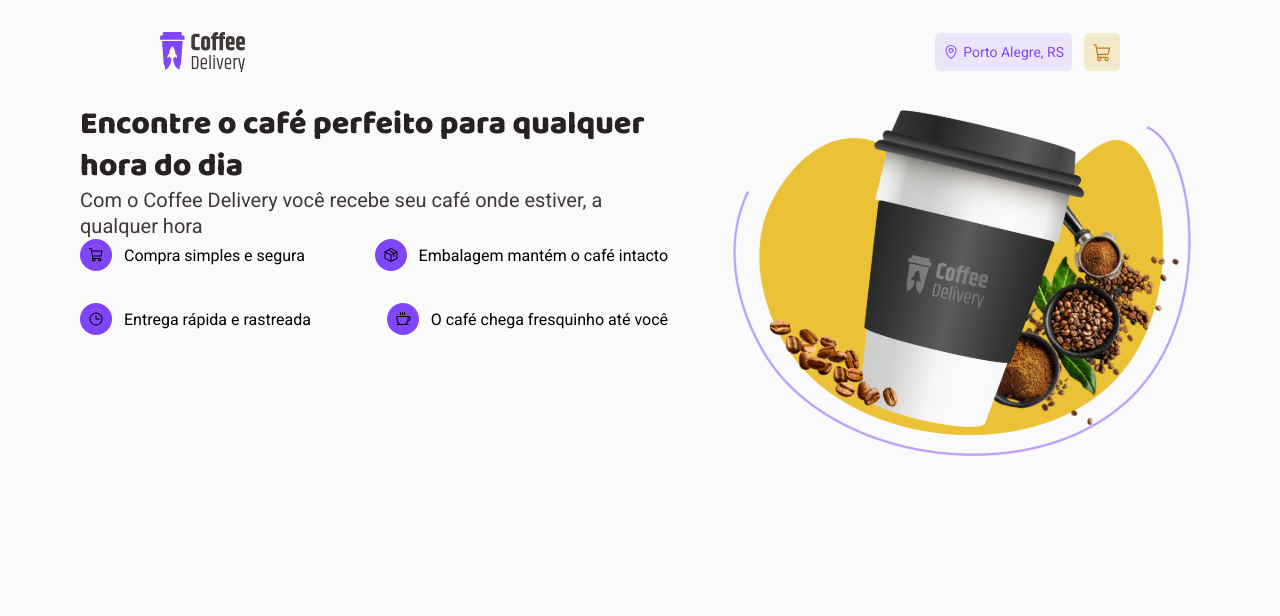
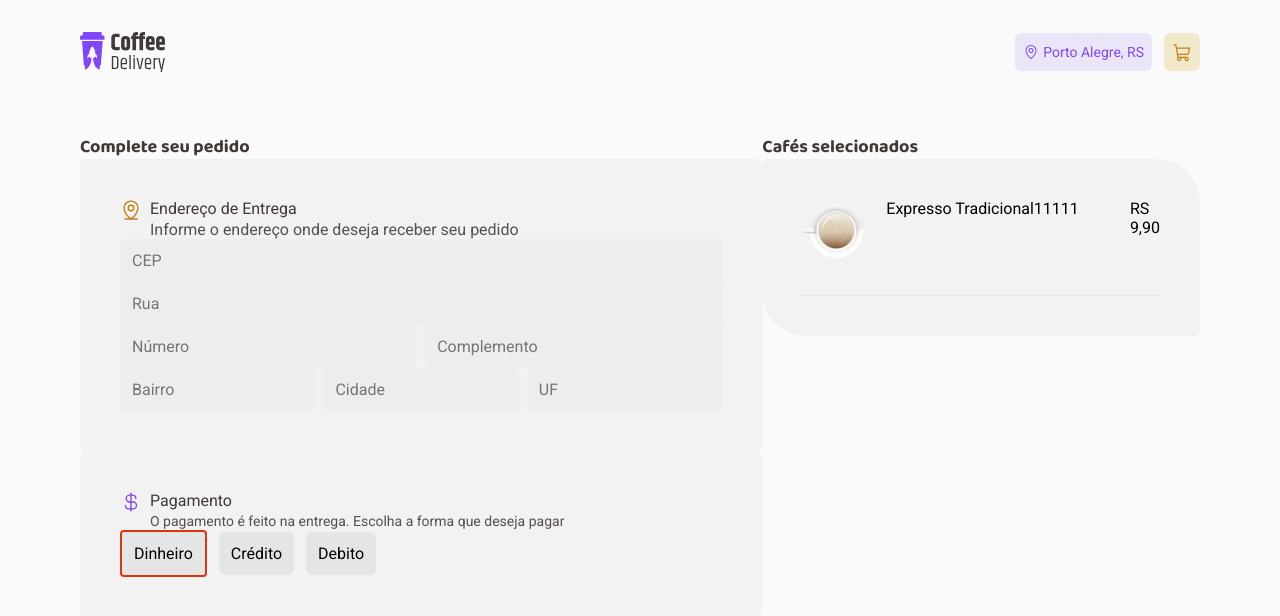
Before and after one commit to wicarpessoa/ignite-coffee, a React (Vite) app: page / in a window 1280 px wide. Shown: the top 616 px of the page. Built offline with nearby package versions, Linux system fonts and the light colour scheme.

Commit message:
feat: checkout screen initiated

```diff
--- a/package.json
+++ b/package.json
@@ -11,6 +11,7 @@
   },
   "dependencies": {
     "@phosphor-icons/react": "^2.0.13",
+    "@radix-ui/react-radio-group": "^1.1.3",
     "react": "^18.2.0",
     "react-dom": "^18.2.0",
     "styled-components": "^6.1.0"
--- a/src/App.tsx
+++ b/src/App.tsx
@@ -1,13 +1,12 @@
-import { Card } from "./components/card"
 import { Header } from "./components/header"
-import { Home } from "./pages"
+import { Checkout } from "./pages/Checkout"
 
 function App() {
 
   return (
     <>
     <Header/>
-    <Home/>
+    <Checkout/>
     </>
   )
 }
--- a/src/components/header/styles.ts
+++ b/src/components/header/styles.ts
@@ -2,10 +2,11 @@
 
 export const HeaderContainer = styled.header`
 display: flex;
-padding: 2rem 10rem;
+padding: 2rem ;
 justify-content: space-between;
 align-items: center;
-
+max-width: 1184px;
+margin: 0 auto;
 > div {
   display: flex;
   gap:12px;
--- /dev/null
+++ b/src/pages/Checkout/index.tsx
@@ -0,0 +1,75 @@
+import { CurrencyDollar, MapPinLine } from "@phosphor-icons/react";
+import { CheckoutAdressContainer, CheckoutCartContainer, CheckoutContainer, CheckoutPaymentContainer, RadioContainer } from "./styles";
+import Image1 from '../../assets/Image-1.png'
+import * as Radio from "@radix-ui/react-radio-group";
+export function Checkout() {
+  return (
+    <CheckoutContainer>
+      <div>
+        <h2>Complete seu pedido</h2>
+        <CheckoutAdressContainer>
+          <div>
+          <MapPinLine size={22} color="#C47F17"/>
+          <div>
+          <h2>Endereço de Entrega</h2>
+          <p>Informe o endereço onde deseja receber seu pedido</p>
+          </div>
+          </div>
+          <input type="text" name="" id="" placeholder="CEP"/>
+          <input type="text" placeholder="Rua"/>
+          <div><input type="text" name="" id="" placeholder="Número" /><input type="text" placeholder="Complemento" /></div>
+          <div><input type="text" placeholder="Bairro"/><input type="text" placeholder="Cidade"/><input type="text" placeholder="UF" /></div>
+        </CheckoutAdressContainer>
+        <CheckoutPaymentContainer>
+          <div>
+            <CurrencyDollar size={22} color='#8047F8'/>
+            <div>
+            <h2>Pagamento</h2>
+            <p>O pagamento é feito na entrega. Escolha a forma que deseja pagar</p>
+          </div>
+          </div>
+          <RadioContainer>
+          <Radio.Root className="RadioGroupRoot" defaultValue="default" aria-label="View density">
+      <div style={{ display: 'flex', alignItems: 'center' }}>
+        <Radio.Item className="RadioGroupItem" value="default" id="r1">
+        <span>Dinheiro</span>
+
+          <Radio.Indicator className="RadioGroupIndicator" />
+        </Radio.Item>
+
+      </div>
+      <div style={{ display: 'flex', alignItems: 'center' }}>
+        <Radio.Item className="RadioGroupItem" value="comfortable" id="r2">
+        <span>Crédito</span>
+
+          <Radio.Indicator className="RadioGroupIndicator" />
+        </Radio.Item>
+
+      </div>
+      <div style={{ display: 'flex', alignItems: 'center' }}>
+        <Radio.Item className="RadioGroupItem" value="compact" id="r3">
+          <span>Debito</span>
+          <Radio.Indicator className="RadioGroupIndicator" />
+        </Radio.Item>
+
+      </div>
+    </Radio.Root>
+    </RadioContainer>
+        </CheckoutPaymentContainer>
+      </div>
+      <div>
+        <h2>Cafés selecionados</h2>
+        <CheckoutCartContainer>
+          <div>
+            <img src={Image1} alt="" />
+            <div>
+              <span>Expresso Tradicional11111</span>
+              <div><button></button><button></button></div>
+            </div>
+              <span>RS 9,90</span>
+          </div>
+        </CheckoutCartContainer>
+      </div>
+    </CheckoutContainer>
+  )
+}
--- /dev/null
+++ b/src/pages/Checkout/styles.ts
@@ -0,0 +1,136 @@
+import styled from "styled-components";
+
+export const CheckoutContainer = styled.div`
+display: flex;
+margin: 0 auto;
+max-width: 1184px;
+padding: 2rem;
+> div {
+  > h2 {
+    font: ${props=> props.theme["baloo2-xs"]};
+    color: ${props=> props.theme["base-subtitle"]}
+
+  }
+}
+input {
+  background-color: ${props=> props.theme["base-input"]};
+  border: none;
+  padding: 12px;
+  border-radius: 4px;
+  width: 100%;
+}
+`
+export const CheckoutCartContainer = styled.div`
+display: flex;
+flex-direction: column;
+width: 100%;
+max-width: 36rem;
+padding: 2.5rem;
+background: ${props=> props.theme["base-card"]};
+border-radius: 6px 44px 6px 44px;
+> div {
+  padding-bottom: 2rem;
+    border-bottom: 1px solid ${props => props.theme["base-button"]};
+  display: flex;
+  > img {
+    height: 4rem;
+    width: auto;
+    object-fit: cover;
+    margin-right: 1.250rem;
+  }
+  > div {
+    display: flex;
+    flex-direction: column;
+    width: 100%;
+    margin-right:3.125rem;
+    >span {
+      white-space: nowrap;
+    }
+  }
+}
+`
+
+export const CheckoutAdressContainer = styled.form`
+  display: flex;
+  flex-direction: column;
+  padding: 2.5rem;
+  background: ${props=> props.theme["base-card"]};
+  border-radius: 6px;
+
+  > div {
+    display: flex;
+    gap: 8px;
+    h2 {
+    font: ${props=> props.theme["roboto-md"]};
+    font-weight:400 ;
+    color: ${props=> props.theme["base-subtitle"]}
+
+    }
+    p {
+    color: ${props=> props.theme["base-text"]}
+
+    }
+  }
+`
+
+export const CheckoutPaymentContainer = styled.div`
+display: flex;
+flex-direction: column;
+padding: 2.5rem;
+background: ${props=> props.theme["base-card"]};
+border-radius: 6px;
+> div {
+    display: flex;
+    gap: 8px;
+    h2 {
+    font: ${props=> props.theme["roboto-md"]};
+    font-weight:400 ;
+    color: #403937;
+
+    }
+    p {
+    color: ${props=> props.theme["base-text"]};
+    font: ${props=> props.theme["roboto-sm"]};
+
+    }
+  }
+`
+
+export const RadioContainer = styled.div`
+.RadioGroupRoot {
+  display: flex;
+  gap: 0.750rem;
+}
+
+
+.RadioGroupItem {
+  border-radius: 6px;
+  background-color: ${props => props.theme["base-button"]};
+  padding: 12px;
+  cursor: pointer;
+  &[data-state="checked"] {
+    border: 2px solid #de350b;
+    border-radius: 4px;
+  }
+}
+.RadioGroupItem:hover {
+}
+.RadioGroupItem:focus {
+
+}
+
+.RadioGroupIndicator {
+  display: flex;
+  align-items: center;
+  justify-content: center;
+  width: 100%;
+  height: 100%;
+  position: relative;
+  background-color: blue;
+  color: blue;
+}
+
+
+
+
+`
--- a/src/pages/index.tsx
+++ b/src/pages/Home/index.tsx
@@ -1,6 +1,8 @@
 import { Clock, Coffee, ShoppingCart, Package  } from "@phosphor-icons/react";
-import { HeroContainer, HomeContainer } from "./styles";
-import HeroImg from '../assets/Imagem.svg'
+import { CoffeesContainer, HeroContainer, HomeContainer } from "./styles";
+import HeroImg from '../../assets/Imagem.svg'
+import { Card } from "../../components/card";
+
 export  function Home() {
   return (
     <HomeContainer>
@@ -19,6 +21,30 @@
           <img src={HeroImg} alt="" />
         </div>
       </HeroContainer>
+      <CoffeesContainer>
+        <h1>Nossos cafés</h1>
+        <div>
+          <Card/>
+          <Card/>
+          <Card/>
+          <Card/>
+          <Card/>
+          <Card/>
+          <Card/>
+          <Card/>
+          <Card/>
+          <Card/>
+          <Card/>
+          <Card/>
+          <Card/>
+          <Card/>
+          <Card/>
+          <Card/>
+          <Card/>
+          <Card/>
+          <Card/>
+        </div>
+      </CoffeesContainer>
     </HomeContainer>
 
   )
--- /dev/null
+++ b/src/pages/Home/styles.ts
@@ -0,0 +1,83 @@
+import styled from "styled-components";
+
+export const HomeContainer = styled.div`
+max-width: 1184px;
+width: 100%;
+margin: 0 auto;
+padding: 0 2rem 10rem;
+`
+
+export const HeroContainer = styled.section`
+display: flex;
+width: 100%;
+justify-content: space-between;
+align-items: space-between;
+margin-bottom: 9rem;
+> div{
+  display: flex;
+  flex-direction: column;
+  max-width: 588px;
+  > h1 {
+  font: ${props => props.theme["baloo2-xl"]};
+  color: ${props => props.theme["base-title"]};
+  margin-bottom: 1rem;
+  }
+  >p {
+  font: ${props => props.theme["roboto-l"]};
+  font-weight: 400;
+  color: ${props => props.theme["base-subtitle"]};
+  }
+  > ul {
+    display: grid;
+    grid-template-columns: repeat(2, 1fr);
+    flex-wrap: wrap;
+    margin-top: auto;
+    gap: 1.250rem 2rem;
+    > li:first-child  div{
+        background-color: ${props => props.theme["yellow-dark"]};
+      }
+    > li:nth-child(2)  div{
+        background-color: ${props => props.theme["base-text"]};
+      }
+    > li:nth-child(3)  div{
+        background-color: ${props => props.theme.yellow};
+      }
+    > li:nth-child(4)  div{
+        background-color: ${props => props.theme.purple};
+      }
+    > li {
+      list-style: none;
+      display: flex;
+      align-items: center;
+      gap: 12px;
+      white-space: nowrap;
+      > div {
+        height: 2rem;
+        width: 2rem;
+        border-radius: 9999px;
+        display: flex;
+        align-items: center;
+        justify-content: center;
+        color: ${props => props.theme["base-background"]};
+      }
+
+    }
+  }
+}
+`
+export const CoffeesContainer = styled.section`
+display: flex;
+flex-direction: column;
+width: 100%;
+gap: 3.5rem;
+> h1 {
+  font: ${props => props.theme["baloo2-l"]};
+  color: ${props => props.theme["base-subtitle"]};
+}
+> div {
+  display: flex;
+  flex-wrap: wrap;
+  gap: 2rem;
+}
+
+`
--- a/src/pages/styles.ts
+++ /dev/null
@@ -1,49 +0,0 @@
-import styled from "styled-components";
-
-export const HomeContainer = styled.div`
-
-`
-
-export const HeroContainer = styled.section`
-display: flex;
-width: 100%;
-justify-content: space-between;
-max-width: 1120px;
-margin: 0 auto;
-gap: 3.5rem;
->div{
-
-  > h1 {
-  font: ${props => props.theme["baloo2-l"]};
-  color: ${props => props.theme["base-title"]};
-  }
-  >p {
-  font: ${props => props.theme["roboto-l"]};
-  font-weight: 400;
-  color: ${props => props.theme["base-subtitle"]};
-  }
-  > ul {
-    display: flex;
-    flex-wrap: wrap;
-    gap: 2rem;
-    align-self: flex-end;
-    > li {
-      list-style: none;
-      display: flex;
-      align-items: center;
-      flex:1;
-      gap: 12px;
-      white-space: nowrap;
-      > div {
-        background-color: ${props => props.theme.purple};
-        height: 2rem;
-        width: 2rem;
-        border-radius: 9999px;
-         display: flex;
-         align-items: center;
-         justify-content: center;
-      }
-    }
-  }
-}
-`
--- a/src/styles/global.ts
+++ b/src/styles/global.ts
@@ -18,4 +18,8 @@
   font-weight: 400;
   font-size: 1rem;
 }
+
+button {
+  border: none;
+}
 `
```
Also changed, not shown: src/components/card/index.tsx (+6 -4 lines), src/components/card/styles.ts (+24 -5 lines), 1 other file (tests, documents, lock files or other folders).
